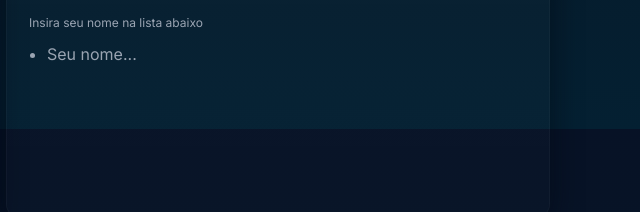
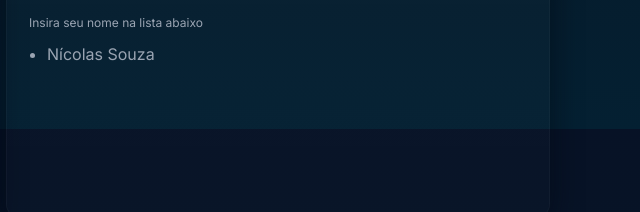
Before and after one commit to Aquiles-sagaz/atividade.2, a plain HTML site: page index.html in a window 1280 px wide. Shown: the part 671-883 px from the top of the page, 640-1280 px from the left. Drawn offline with Linux system fonts and the light colour scheme.

Commit message:
Inseri meu nome nos alunos envolvidos

```diff
--- a/index.html
+++ b/index.html
@@ -317,7 +317,7 @@
         <h3>Alunos Envolvidos</h3>
         <small>Insira seu nome na lista abaixo</small>
         <ul style="margin:12px 0 0;padding-left:18px;color:var(--muted);line-height:1.6">
-          <li>Seu nome...</li>
+          <li>Nícolas Souza</li>
         </ul>
       </div>
     </section>
```
